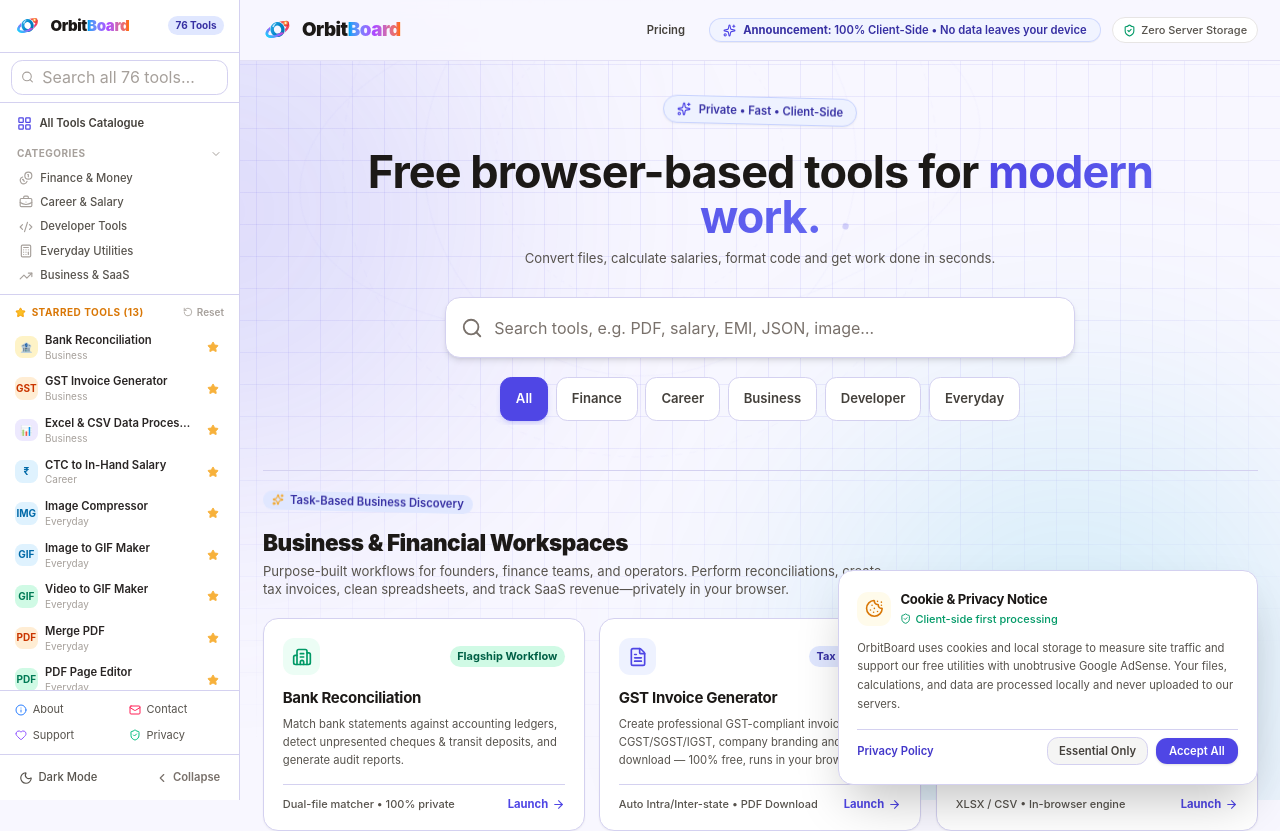
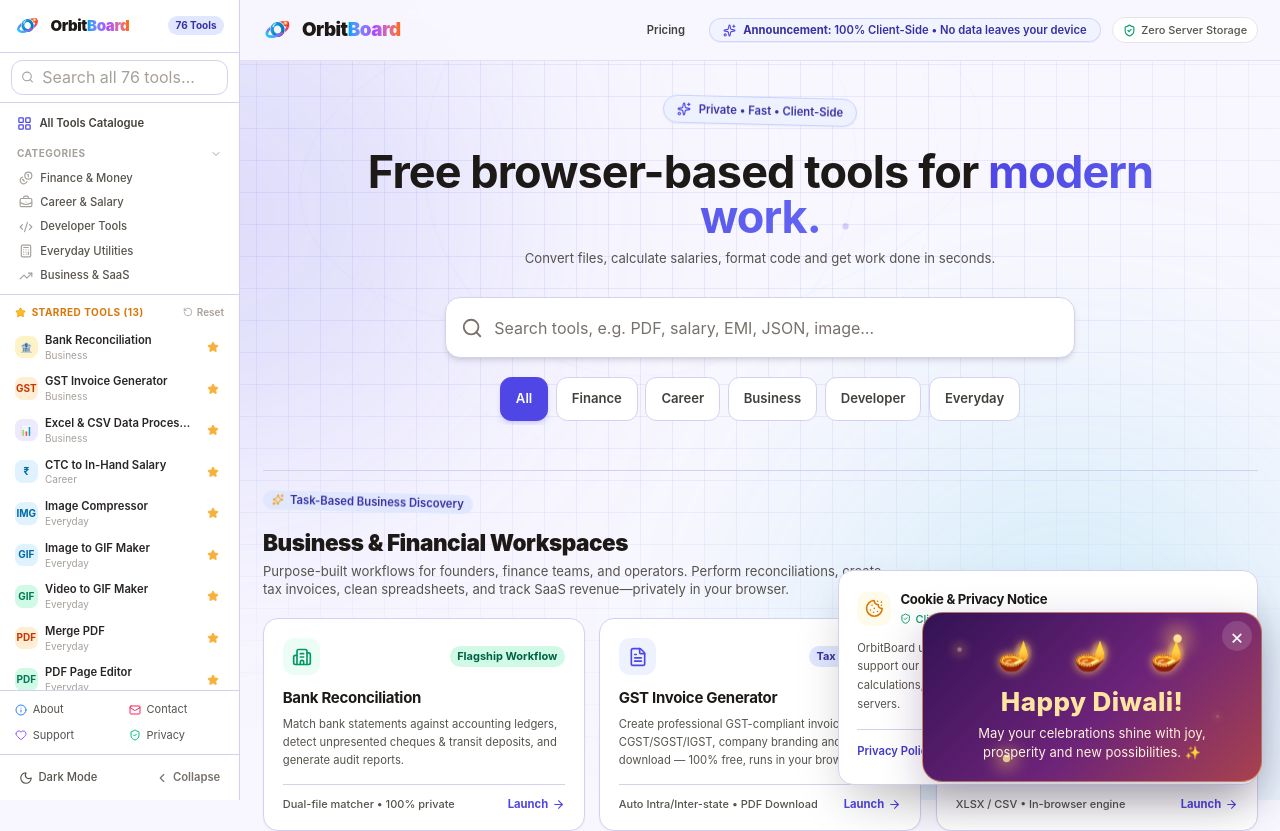
Before and after one commit to rajmohan4419/workorbit, a React (Vite) app: page / in a window 1280 px wide. Shown: the top 831 px of the page. Built offline with nearby package versions, Linux system fonts and the light colour scheme.

Commit message:
feat: mount Diwali celebration across all routes

```diff
--- a/src/App.jsx
+++ b/src/App.jsx
@@ -3,6 +3,7 @@ import { BrowserRouter, Routes, Route, useLocation } from 'react-router-dom';
 import { TOOLS } from './data/toolCatalog';
 import { AmbientBackground } from './components/layout/AmbientBackground';
 import { InstallPrompt } from './components/InstallPrompt';
+import { DiwaliCelebration } from './components/DiwaliCelebration';
 import { CookieConsentBanner } from './components/CookieConsentBanner';
 import { GlobalPreviewModal } from './components/tools/PreviewModal';
 import ToolsHome from './pages/ToolsHome';
@@ -23,6 +24,7 @@ export default function App() {
       <Analytics />
       <Telemetry />
       <InstallPrompt />
+      <DiwaliCelebration />
       <CookieConsentBanner />
       <GlobalPreviewModal />
       <div style={{ position: 'relative', zIndex: 1 }}>
```
